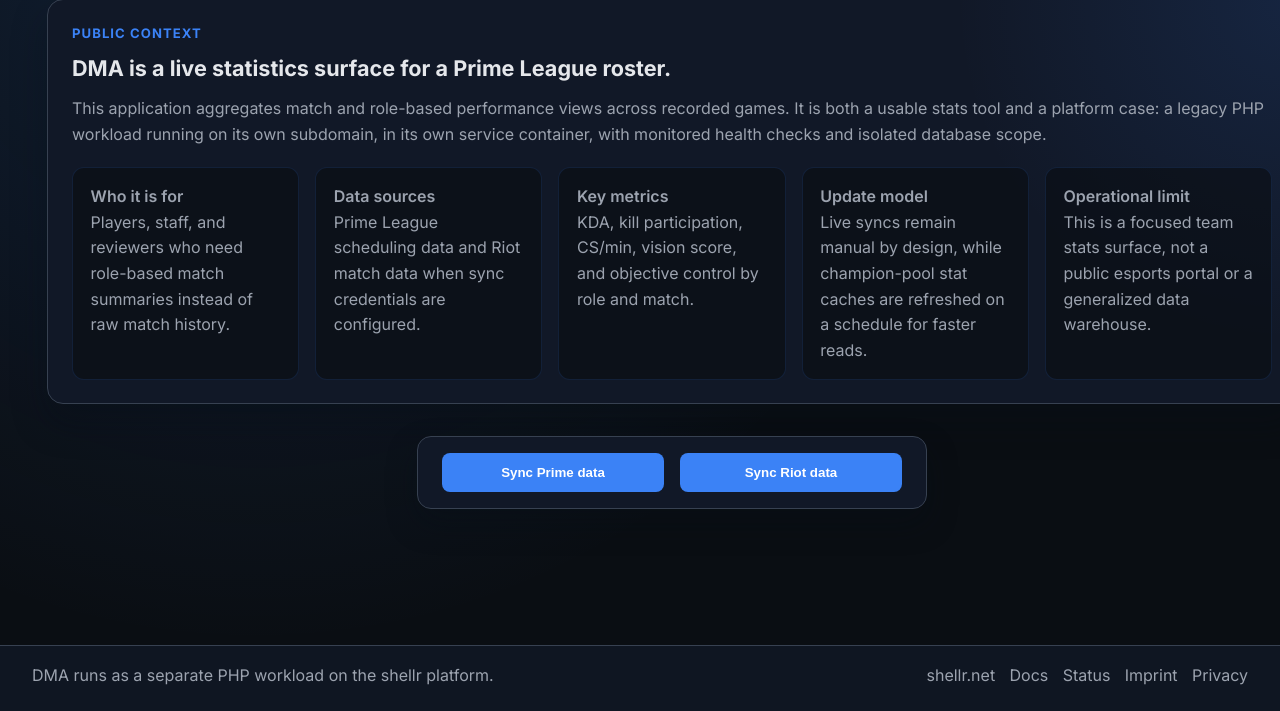
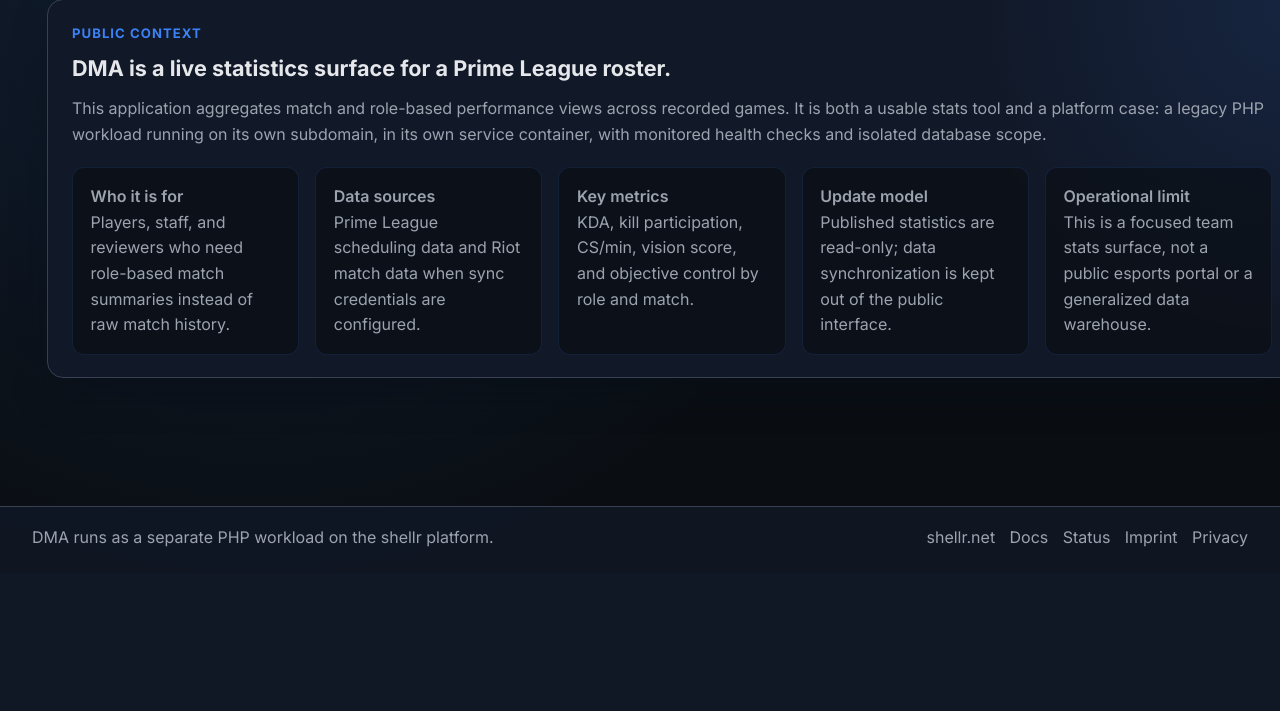
Before and after one commit to marshellr/genesis, a PHP site: page / in a window 1280 px wide; the page is wider, and only the part inside the window is pictured. Shown: the part 254-965 px from the top of that part. After the commit the page ends 801 px from the top of that part, so only its background shows below. Run offline with PHP 8.4, Linux system fonts and the light colour scheme; data that the repository does not hold is empty.

Commit message:
Harden public platform surfaces

```diff
--- a/dma/index.php
+++ b/dma/index.php
@@ -221,7 +221,7 @@ if (!$hasRiotSyncConfig) {
     $messages[] = "<span class='warn'>Riot sync is disabled until valid DMA environment variables are configured.</span>";
 }
 
-if (isset($_GET['prime'])) {
+if (false && isset($_GET['prime'])) {// Public sync disabled; operator-only workflow pending.
     if (!$hasPrimeSyncConfig) {
         $messages[] = "<span class='warn'>Prime sync is not configured right now.</span>";
     } else {
@@ -238,7 +238,7 @@ if (isset($_GET['prime'])) {
     }
 }
 
-if (isset($_GET['riot'])) {
+if (false && isset($_GET['riot'])) {// Public sync disabled; operator-only workflow pending.
     if (!$hasRiotSyncConfig) {
         $messages[] = "<span class='warn'>Riot sync is not configured right now.</span>";
     } else {
@@ -314,7 +314,7 @@ require_once __DIR__ . '/inc/header.php';
       </article>
       <article>
         <p class="context-card-title">Update model</p>
-        <p>Live syncs remain manual by design, while champion-pool stat caches are refreshed on a schedule for faster reads.</p>
+        <p>Published statistics are read-only; data synchronization is kept out of the public interface.</p>
       </article>
       <article>
         <p class="context-card-title">Operational limit</p>
@@ -322,15 +322,6 @@ require_once __DIR__ . '/inc/header.php';
       </article>
     </div>
   </section>
-
-  <div class="sync-area">
-    <form method="get" style="display:inline;">
-      <button name="prime" value="1" class="action-btn" <?= $hasPrimeSyncConfig ? '' : 'disabled title="Prime sync is not configured"' ?>>Sync Prime data</button>
-    </form>
-    <form method="get" style="display:inline;">
-      <button name="riot" value="1" class="action-btn" <?= $hasRiotSyncConfig ? '' : 'disabled title="Riot sync is not configured"' ?>>Sync Riot data</button>
-    </form>
-  </div>
 
   <?php if (!empty($primeMatches)): ?>
   <section class="collapsible-section">
--- a/docs/site/accessibility.html
+++ b/docs/site/accessibility.html
@@ -41,7 +41,7 @@
         <p class="eyebrow">Accessibility</p>
         <h1>Operational quality, not just visual polish.</h1>
         <div class="meta-strip">
-          <span>Last reviewed: April 2026</span>
+          <span>Last reviewed: September 2026</span>
           <span>Scope: shellr, DMA, docs</span>
           <span>Focus: keyboard, focus, mobile tables</span>
         </div>
--- a/docs/site/architecture.html
+++ b/docs/site/architecture.html
@@ -45,7 +45,7 @@
           Containers provide isolation and deployability, while routing and service boundaries stay easy to inspect.
         </p>
         <div class="meta-strip">
-          <span>Last reviewed: April 2026</span>
+          <span>Last reviewed: September 2026</span>
           <span>Public surfaces: 5</span>
           <span>Primary ingress: Nginx + TLS</span>
         </div>
--- a/docs/site/backup.html
+++ b/docs/site/backup.html
@@ -41,7 +41,7 @@
         <p class="eyebrow">Backup</p>
         <h1>Simple enough to understand under pressure.</h1>
         <div class="meta-strip">
-          <span>Last reviewed: April 2026</span>
+          <span>Last reviewed: September 2026</span>
           <span>Retention: day-based</span>
           <span>Restore model: procedural</span>
         </div>
--- a/docs/site/case-studies.html
+++ b/docs/site/case-studies.html
@@ -47,7 +47,7 @@
           implementation choice that was made, and the operational outcome.
         </p>
         <div class="meta-strip">
-          <span>Last reviewed: April 2026</span>
+          <span>Last reviewed: September 2026</span>
           <span>Format: problem, constraints, implementation, outcome</span>
         </div>
       </article>
--- a/docs/site/deployment-flow.html
+++ b/docs/site/deployment-flow.html
@@ -46,7 +46,7 @@
           validate configuration, update containers, and verify health before a release is treated as complete.
         </p>
         <div class="meta-strip">
-          <span>Last reviewed: April 2026</span>
+          <span>Last reviewed: September 2026</span>
           <span>Trigger: GitHub Actions</span>
           <span>Gate: health checks</span>
         </div>
--- a/docs/site/index.html
+++ b/docs/site/index.html
@@ -42,7 +42,7 @@
         fails, or has to be handed over.
       </p>
       <div class="meta-strip">
-        <span>Last reviewed: April 2026</span>
+        <span>Last reviewed: September 2026</span>
         <span>Audience: reviewer, recruiter, operator</span>
         <span>Focus: deployable, observable, recoverable</span>
       </div>
@@ -134,7 +134,7 @@
           </article>
           <article>
             <h3>Projects</h3>
-            <p>Overview of the live platform, DMA, AWStats reporting, migration work, private hosting, and the planned vulnerability-management project.</p>
+            <p>Overview of the live platform, DMA, AWStats reporting, migration work, and the planned vulnerability-management project.</p>
             <a href="./projects.html">Open project overview</a>
           </article>
           <article>
--- a/docs/site/lessons.html
+++ b/docs/site/lessons.html
@@ -41,7 +41,7 @@
         <p class="eyebrow">Lessons Learned</p>
         <h1>What changed once the platform became real.</h1>
         <div class="meta-strip">
-          <span>Last reviewed: April 2026</span>
+          <span>Last reviewed: September 2026</span>
           <span>Focus: trade-offs, not slogans</span>
         </div>
         <div class="doc-grid">
--- a/docs/site/monitoring.html
+++ b/docs/site/monitoring.html
@@ -41,7 +41,7 @@
         <p class="eyebrow">Monitoring</p>
         <h1>Host and service visibility with a small footprint.</h1>
         <div class="meta-strip">
-          <span>Last reviewed: April 2026</span>
+          <span>Last reviewed: September 2026</span>
           <span>Primary source: Prometheus</span>
           <span>Public surface: status.shellr.net</span>
         </div>
```
Also changed, not shown: docs/projects.md (+0 -9 lines), docs/site/projects.html (+3 -13 lines), .github/workflows/deploy.yml, 5 other files.
